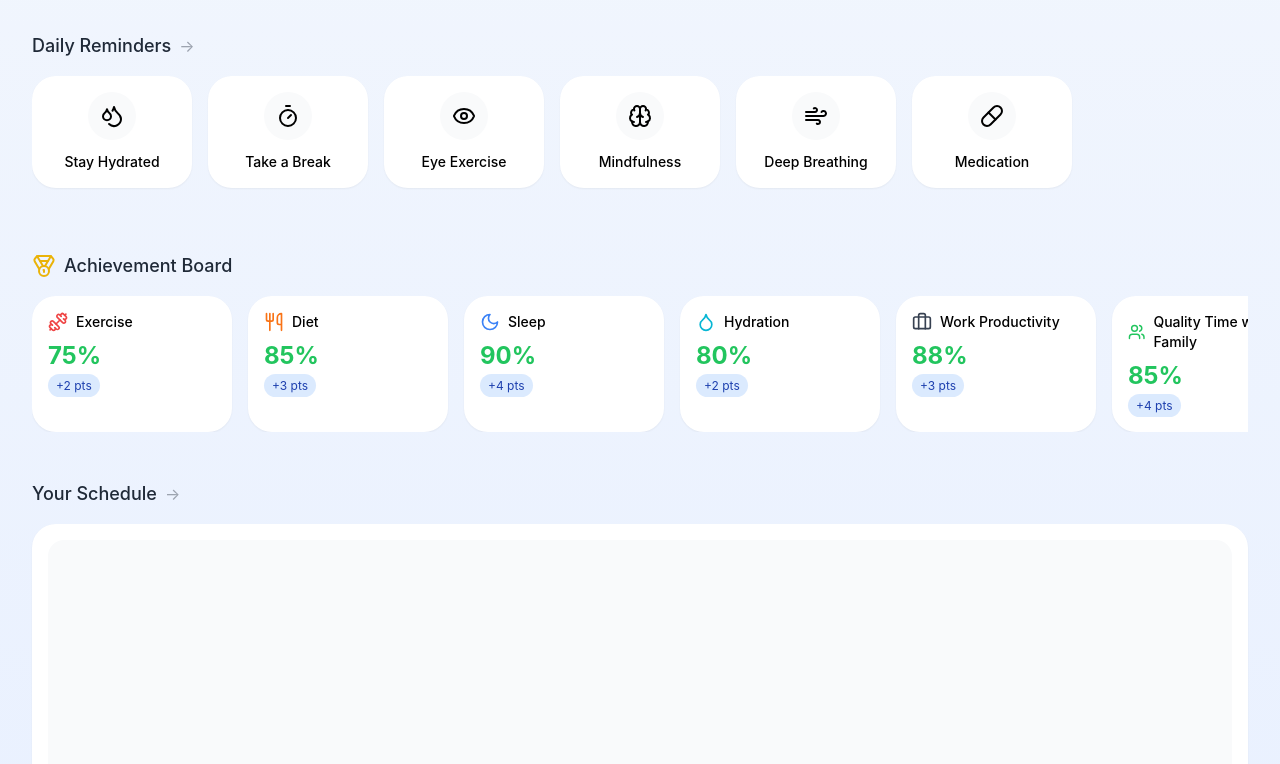
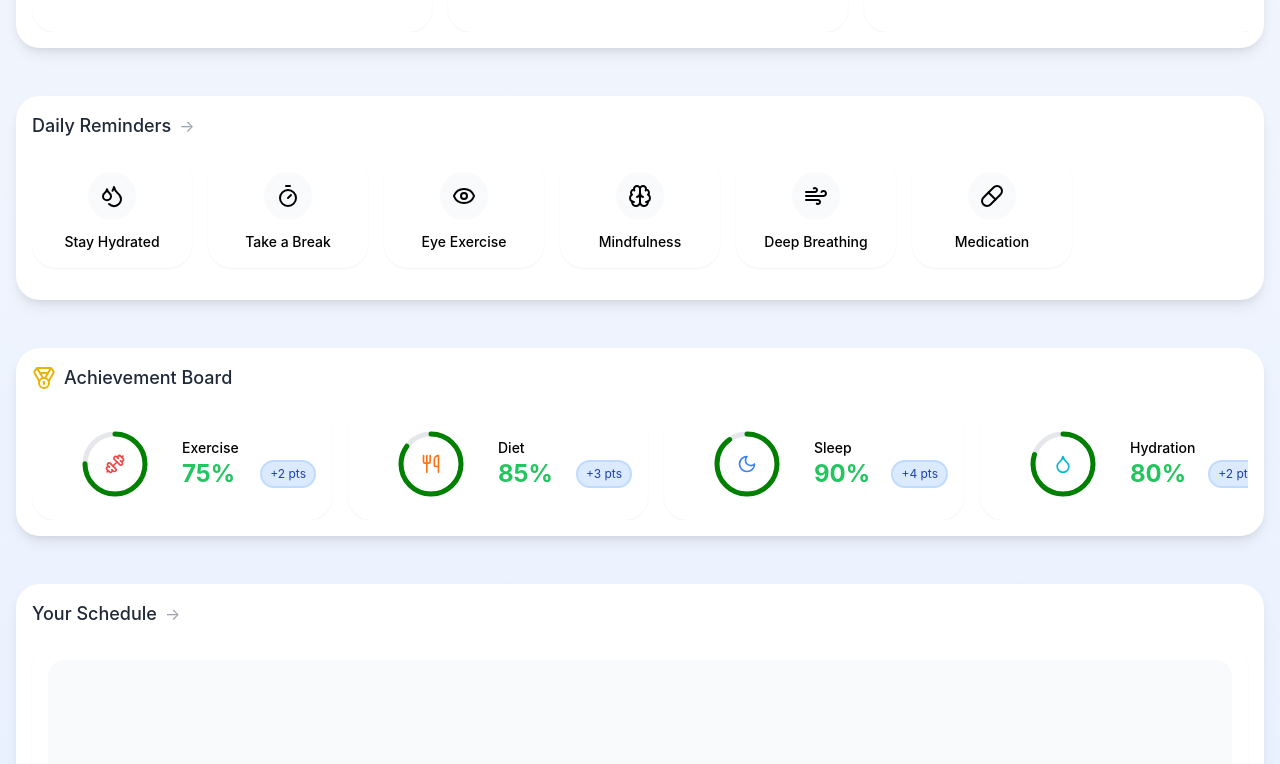
Before and after one commit to Shobhit-Singhh/Harmony-Chatbot, a React (Vite) app: page / in a window 1280 px wide. Shown: the part 1016-1780 px from the top of the page. Built offline with nearby package versions, Linux system fonts and the light colour scheme; no server answers.

Commit message:
app design 2

```diff
--- a/src/components/home/calendar.jsx
+++ b/src/components/home/calendar.jsx
@@ -2,7 +2,7 @@ import React from "react";
 
 const CalendarSection = () => {
     return (
-        <div className="">
+        <div className="mx-4 p-4 bg-white rounded-xl shadow-md">
             <div className="flex items-center gap-2 mb-4">
                 <h2 className="text-lg font-medium text-gray-800">Your Schedule</h2>
                 <span className="text-gray-400">→</span>
--- a/src/components/home/cards.jsx
+++ b/src/components/home/cards.jsx
@@ -61,7 +61,7 @@ const no_of_row = 2; // Change this to set the number of rows
 
 const JournalingPrompts = () => {
     return (
-        <div className="">
+        <div className="mx-4 p-4 bg-white rounded-xl shadow-md">
             <div className="flex items-center gap-2 mb-4">
                 <h2 className="text-lg font-medium text-gray-800">Daily Reflections</h2>
                 <span className="text-gray-400">→</span>
--- a/src/components/home/graphs.jsx
+++ b/src/components/home/graphs.jsx
@@ -143,7 +143,7 @@ const GraphCards = () => {
     };
 
     return (
-        <div className="">
+        <div className="mx-4 p-4 bg-white rounded-xl shadow-md">
             <div className="flex items-center gap-2 mb-4">
                 <h2 className="text-lg font-medium text-gray-800">Health Metrics</h2>
                 <span className="text-gray-400">→</span>
--- a/src/components/home/reminder.jsx
+++ b/src/components/home/reminder.jsx
@@ -12,8 +12,8 @@ const ReminderCards = () => {
     ];
 
     return (
-        <div className="">
-            <div className="flex items-center gap-2 mb-4">
+        <div className="mx-4 p-4 bg-white rounded-xl shadow-md">
+            <div className="flex items-center gap-2 mb-4 ">
                 <h2 className="text-lg font-medium text-gray-800">Daily Reminders</h2>
                 <span className="text-gray-400">→</span>
             </div>
--- a/src/components/home/scores.jsx
+++ b/src/components/home/scores.jsx
@@ -27,29 +27,49 @@ const scores = [
     { category: "Creative Thinking", score: 91, points: "+4 pts", icon: <Lightbulb className="w-5 h-5 text-yellow-400" /> },
 ];
 
-const no_of_row = 2;
+
+const CircularProgress = ({ percentage, icon }) => {
+    const radius = 30;
+    const strokeWidth = 5;
+    const circumference = 2 * Math.PI * radius;
+    const offset = circumference - (percentage / 100) * circumference;
+
+    return (
+        <svg width="80" height="80" viewBox="0 0 80 80" className="relative">
+            <circle cx="40" cy="40" r={radius} stroke="#e5e7eb" strokeWidth={strokeWidth} fill="none" />
+            <circle cx="40" cy="40" r={radius} stroke="green" strokeWidth={strokeWidth} fill="none"
+                strokeDasharray={circumference} strokeDashoffset={offset} strokeLinecap="round"
+                transform="rotate(-90 40 40)" />
+            <foreignObject x="25" y="25" width="30" height="30">
+                <div className="flex items-center justify-center w-full h-full">{icon}</div>
+            </foreignObject>
+        </svg>
+    );
+};
 
 const ScoreBoard = () => {
     return (
-        <div className="">
+        <div className="mx-4 p-4 bg-white rounded-xl shadow-md">
             <div className="flex items-center gap-2 mb-4">
                 <Medal className="w-6 h-6 text-yellow-500" />
                 <h2 className="text-lg font-medium text-gray-800">Achievement Board</h2>
             </div>
-
-            {/* Grid with row control */}
             <div className="overflow-x-auto">
-                <div className= "grid grid-flow-col auto-cols-[minmax(200px,_1fr)] sm:grid-rows-3 md:grid-rows-2 lg:grid-rows-1 gap-4">
+                <div className="grid grid-flow-col auto-cols-[minmax(300px,_1fr)] sm:grid-rows-3 md:grid-rows-2 lg:grid-rows-1 gap-4">
                     {scores.map((item, index) => (
-                        <div key={index} className="bg-white p-4 rounded-xl shadow-sm min-w-[200px]">
-                            <div className="flex items-center gap-2 mb-2">
-                                {item.icon}
+                        <div key={index} className="bg-white p-4 rounded-xl shadow-sm flex items-center">
+                            <div className="w-1/2 flex justify-center">
+                                <CircularProgress percentage={item.score} icon={item.icon} />
+                            </div>
+                            <div className="w-1/2">
                                 <h3 className="text-sm font-medium">{item.category}</h3>
+                                <div className="flex justify-between items-center">
+                                    <div className="text-2xl font-bold text-green-500">{item.score}%</div>
+                                    <span className="text-xs bg-blue-100 text-blue-800 px-2 py-1 rounded-full border-2 border-blue-200">
+                                        {item.points}
+                                    </span>
+                                </div>
                             </div>
-                            <div className="text-2xl font-bold text-green-500">{item.score}%</div>
-                            <span className="text-xs bg-blue-100 text-blue-800 px-2 py-1 rounded-full">
-                                {item.points}
-                            </span>
                         </div>
                     ))}
                 </div>
--- a/src/components/ui/card.jsx
+++ /dev/null
@@ -1,60 +0,0 @@
-import * as React from "react"
-
-const Card = React.forwardRef(({ className, ...props }, ref) => (
-    <div
-        ref={ref}
-        className={`rounded-lg border bg-card text-card-foreground shadow-sm ${className}`}
-        {...props}
-    />
-))
-Card.displayName = "Card"
-
-const CardHeader = React.forwardRef(({ className, ...props }, ref) => (
-    <div
-        ref={ref}
-        className={`flex flex-col space-y-1.5 p-6 ${className}`}
-        {...props}
-    />
-))
-CardHeader.displayName = "CardHeader"
-
-const CardTitle = React.forwardRef(({ className, ...props }, ref) => (
-    <h3
-        ref={ref}
-        className={`text-2xl font-semibold leading-none tracking-tight ${className}`}
-        {...props}
-    />
-))
-CardTitle.displayName = "CardTitle"
-
-const CardDescription = React.forwardRef(({ className, ...props }, ref) => (
-    <p
-        ref={ref}
-        className={`text-sm text-muted-foreground ${className}`}
-        {...props}
-    />
-))
-CardDescription.displayName = "CardDescription"
-
-const CardContent = React.forwardRef(({ className, ...props }, ref) => (
-    <div ref={ref} className={`p-6 pt-0 ${className}`} {...props} />
-))
-CardContent.displayName = "CardContent"
-
-const CardFooter = React.forwardRef(({ className, ...props }, ref) => (
-    <div
-        ref={ref}
-        className={`flex items-center p-6 pt-0 ${className}`}
-        {...props}
-    />
-))
-CardFooter.displayName = "CardFooter"
-
-export {
-    Card,
-    CardHeader,
-    CardFooter,
-    CardTitle,
-    CardDescription,
-    CardContent,
-}
--- a/src/pages/Home.jsx
+++ b/src/pages/Home.jsx
@@ -8,7 +8,7 @@ import CalendarSection from "../components/home/calendar";
 const Home = () => {
     return (
         <div className="min-h-screen bg-gradient-to-b from-neutral-50 to-accent-blue-light">
-            <div className="max-w-7xl mx-auto px-4 sm:px-6 lg:px-8 py-16">
+            <div className="pt-16">
                 {/* Main Dashboard Section */}
                 <div className="mb-12">
                     <Dashboard />
--- a/tailwind.config.js
+++ b/tailwind.config.js
@@ -11,15 +11,15 @@ export default {
 
       // Color palette based on the HealthSphere design
       colors: {
+        primary: {
+          DEFAULT: '#1754C3',   // Orange from CTA buttons
+          light: '#CBD8EE',
+          dark: '#003EAE',
+        },
         secondary: {
           DEFAULT: '#FF4F00',   // Blue from logo and buttons
           light: '#FDCEBA',
           dark: '#C03C00',
-        },
-        primary: {
-          DEFAULT: '#1754C3',   // Orange from CTA buttons
-          light: '#CBD8EE',
-          dark: '#003EAE',
         },
         accent: {
           blue: {
```
